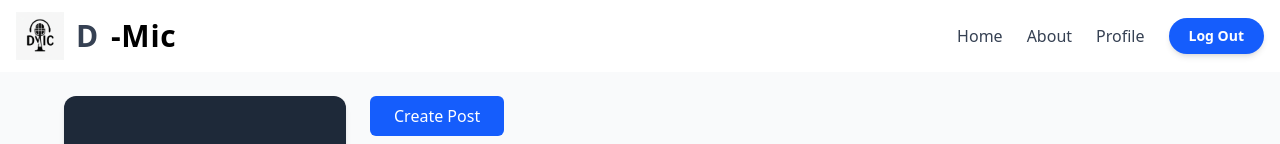
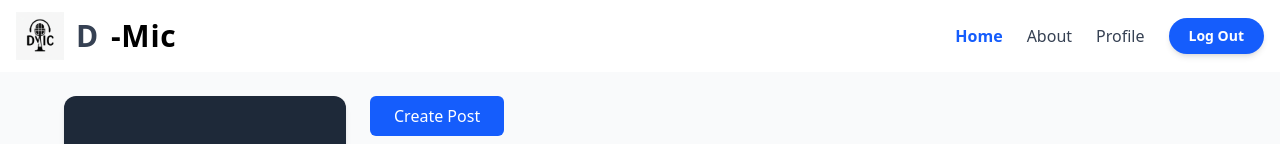
Before and after one commit to 42aditya31/D-Mic, a React (Vite) app: page / in a window 1280 px wide. Shown: the top 144 px of the page. Built offline with nearby package versions, Linux system fonts and the light colour scheme; no server answers.

Commit message:
update the ui of the navbaar

```diff
--- a/src/Components/Navbar/Navbar.jsx
+++ b/src/Components/Navbar/Navbar.jsx
@@ -1,5 +1,6 @@
 import React from "react";
 import { Link } from "react-router-dom";
+import { NavLink } from "react-router-dom";
 import logo from "../../assets/D-MIC Logo.png";
 
 const Navbar = () => {
@@ -8,22 +9,49 @@ const Navbar = () => {
       {/* Logo and Branding */}
       <div className="flex items-center justify-between">
         <div className="text-3xl flex items-center gap-3 font-bold text-gray-700 tracking-wide">
-          <img className="h-12" src={logo} alt="logo" />
-          D<span className="text-black">-Mic</span>
+          <img className="h-12" src={logo} alt="logo" />D
+          <span className="text-black">-Mic</span>
         </div>
       </div>
 
       {/* Navigation Links and Button */}
       <div className="mt-4 md:mt-0 flex flex-col md:flex-row items-center gap-6">
         <ul className="flex flex-col md:flex-row items-center gap-6 text-gray-700 font-medium">
-          <li className="hover:text-blue-600 transition">
-            <Link to="/">Home</Link>
+          <li>
+            <NavLink
+              to="/"
+              className={({ isActive }) =>
+                isActive
+                  ? "text-blue-600 font-semibold"
+                  : "hover:text-blue-600 transition"
+              }
+            >
+              Home
+            </NavLink>
           </li>
-          <li className="hover:text-blue-600 transition">
-            <Link to="/about">About</Link>
+          <li>
+            <NavLink
+              to="/about"
+              className={({ isActive }) =>
+                isActive
+                  ? "text-blue-600 font-semibold"
+                  : "hover:text-blue-600 transition"
+              }
+            >
+              About
+            </NavLink>
           </li>
-          <li className="hover:text-blue-600 transition">
-            <Link to="/profile">Profile</Link>
+          <li>
+            <NavLink
+              to="/profile"
+              className={({ isActive }) =>
+                isActive
+                  ? "text-blue-600 font-semibold"
+                  : "hover:text-blue-600 transition"
+              }
+            >
+              Profile
+            </NavLink>
           </li>
         </ul>
 
```
